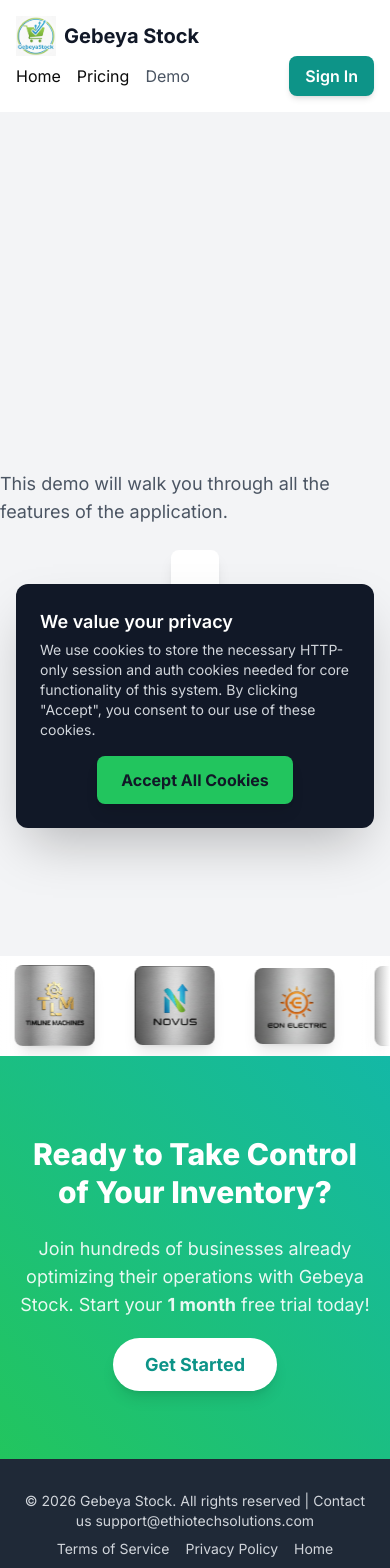
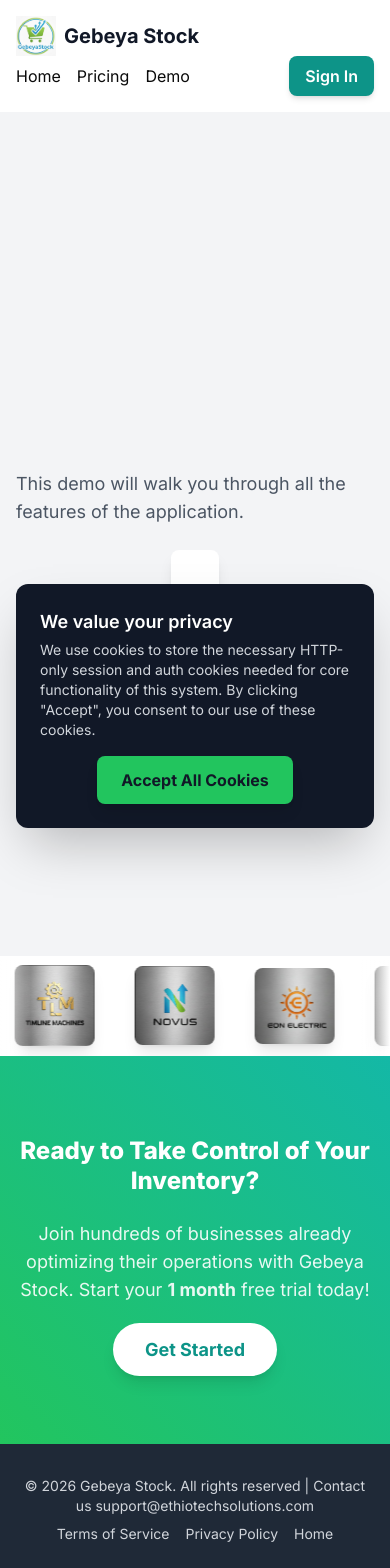
Before and after one commit to kidane-gebremedhin/InventoryLite, a Next.js app: page /product-demo in a window 390 px wide. Shown: the top 1568 px of the page. Built offline with nearby package versions, Linux system fonts and the light colour scheme.

Commit message:
Reduced header font sizes on small screen

```diff
--- a/app/(public)/page.tsx
+++ b/app/(public)/page.tsx
@@ -27,7 +27,7 @@ const App = () => {
 			{/* Features Section */}
 			<section className="py-16 bg-white">
 				<div className="container mx-auto px-4">
-					<h2 className="text-3xl md:text-4xl font-bold text-center mb-12 text-gray-900">
+					<h2 className="text-2xl md:text-4xl font-bold text-center mb-12 text-gray-900">
 						Key Features to Empower Your Business
 					</h2>
 					<div className="grid grid-cols-1 md:grid-cols-2 lg:grid-cols-3 gap-10">
@@ -200,7 +200,7 @@ const App = () => {
 			{/* Testimonials Section */}
 			<section className="bg-gray-100 py-16">
 				<div className="container mx-auto px-4">
-					<h2 className="text-3xl md:text-4xl font-bold text-center mb-12 text-gray-900">
+					<h2 className="text-2xl md:text-4xl font-bold text-center mb-12 text-gray-900">
 						What Our Customers Say
 					</h2>
 					<div className="grid grid-cols-1 md:grid-cols-2 gap-8">
--- a/app/(public)/product-demo/page.tsx
+++ b/app/(public)/product-demo/page.tsx
@@ -17,8 +17,8 @@ export default function HomePage() {
 
 	// Optional: Define player options
 	const playerOptions: YouTubeProps["opts"] = {
-		height: "500",
-		width: "800",
+		height: "100%",
+		width: "100%",
 		playerVars: {
 			autoplay: 1, // Autoplay the video
 			// mute: 1, // Mute the audio
@@ -44,7 +44,7 @@ export default function HomePage() {
 	};
 
 	return (
-		<div className="flex min-h-screen flex-col items-center justify-center bg-gray-100">
+		<div className="flex min-h-screen flex-col items-center justify-center bg-gray-100 px-4">
 			<p className="text-lg text-gray-600 mb-6">
 				This demo will walk you through all the features of the application.
 			</p>
@@ -59,7 +59,7 @@ export default function HomePage() {
 						onStateChange={handleStateChange}
 					/>
 				) : (
-					<div className="w-[640px] h-[390px] bg-gray-200 animate-pulse flex items-center justify-center rounded-md">
+					<div className="bg-gray-200 animate-pulse flex items-center justify-center rounded-md">
 						<span className="text-gray-500">Loading video player...</span>
 					</div>
 				)}
--- a/components/layout/CallToAction.tsx
+++ b/components/layout/CallToAction.tsx
@@ -6,7 +6,7 @@ export default function CallToAction() {
 	return (
 		<section className="bg-gradient-to-tr from-green-500 to-teal-500 py-20 text-white">
 			<div className="container mx-auto px-4 text-center">
-				<h2 className="text-3xl md:text-5xl font-extrabold leading-tight mb-6">
+				<h2 className="text-2xl md:text-5xl font-extrabold leading-tight mb-6">
 					Ready to Take Control of Your Inventory?
 				</h2>
 				<p className="text-lg md:text-xl mb-8 max-w-2xl mx-auto opacity-90">
--- a/components/layout/Navbar.tsx
+++ b/components/layout/Navbar.tsx
@@ -25,12 +25,7 @@ export default function Navbar() {
 						<div className="space-x-4">
 							<Link href={ROUTE_PATH.LANDING_PAGE}>Home</Link>
 							<Link href={ROUTE_PATH.PRICING_PLAN}>Pricing</Link>
-							<Link
-								href={ROUTE_PATH.PRODUCT_DEMO}
-								className="text-gray-600 hover:text-teal-600"
-							>
-								Demo
-							</Link>
+							<Link href={ROUTE_PATH.PRODUCT_DEMO}>Demo</Link>
 						</div>
 						<Link
 							href={ROUTE_PATH.SIGNIN}
--- a/components/pricing_plans/PricingPlan.tsx
+++ b/components/pricing_plans/PricingPlan.tsx
@@ -119,7 +119,7 @@ export default function PricingPlan() {
 							<p className="text-base font-semibold leading-7 text-orange-300 text-10xl">
 								Pricing
 							</p>
-							<p className="mt-2 text-4xl font-bold tracking-tight sm:text-5xl">
+							<p className="mt-2 text-2xl md:text-4xl font-bold tracking-tight sm:text-5xl">
 								Best plans for your modern businesses
 							</p>
 						</div>
@@ -142,7 +142,7 @@ export default function PricingPlan() {
 									{tier.name}
 								</h3>
 								<div className="mt-4 flex items-baseline gap-x-2">
-									<span className="text-5xl font-bold tracking-tight text-gray-900">
+									<span className="text-3xl md:text-5xl font-bold tracking-tight text-gray-900">
 										{tier.price !== FREE_PLAN_LABEL && (
 											<span className="text-base font-semibold leading-7 text-gray-600">
 												{app_prices[APP_ACTIVE_CURRENCY].icon}
@@ -182,10 +182,9 @@ export default function PricingPlan() {
 									}
 									aria-describedby={tier.id}
 									className={`mt-8 block rounded-md py-0 px-3 text-center text-sm font-semibold leading-6 focus-visible:outline focus-visible:outline-2 focus-visible:outline-offset-2 transition-all duration-300
-                    ${
-											tier.mostPopular
-												? "bg-green-600 text-white hover:bg-green-500 focus-visible:outline-green-600"
-												: "text-green-600 ring-1 ring-inset ring-green-200 hover:ring-green-300 focus-visible:outline-green-600"
+                    ${tier.mostPopular
+											? "bg-green-600 text-white hover:bg-green-500 focus-visible:outline-green-600"
+											: "text-green-600 ring-1 ring-inset ring-green-200 hover:ring-green-300 focus-visible:outline-green-600"
 										}`}
 								>
 									Get Started
```
